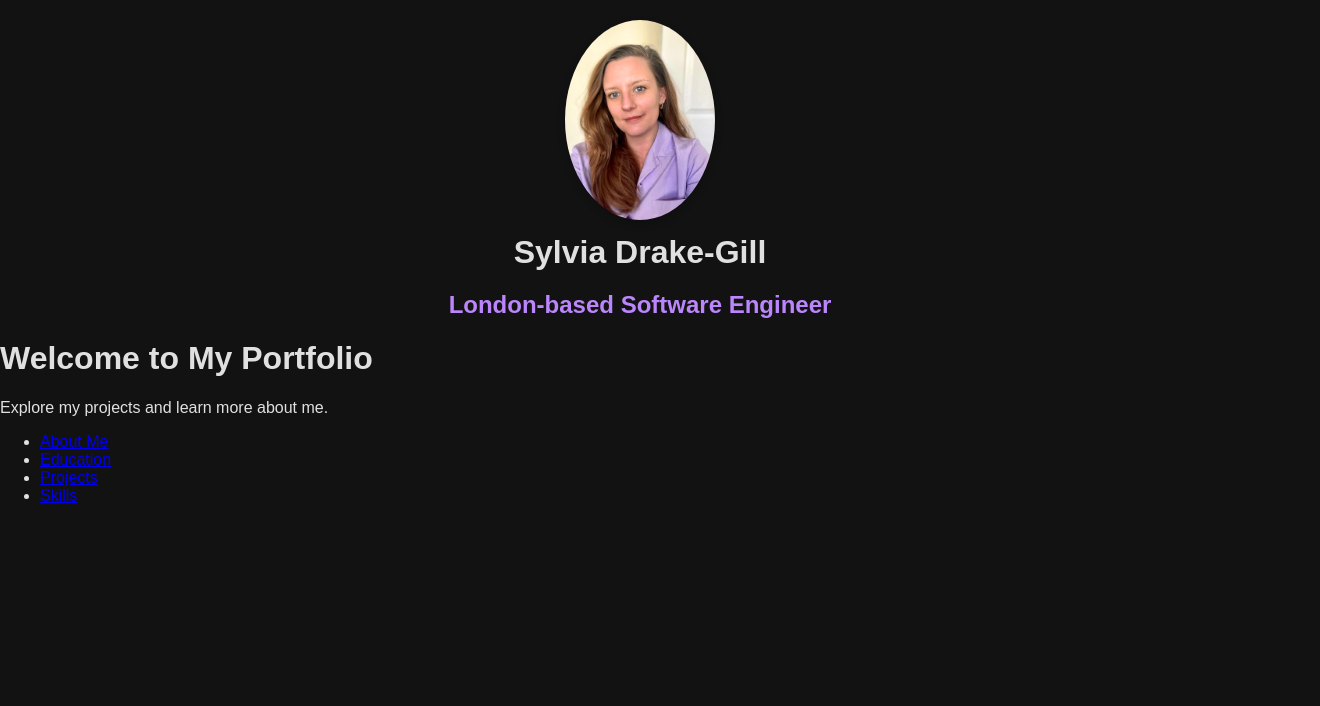
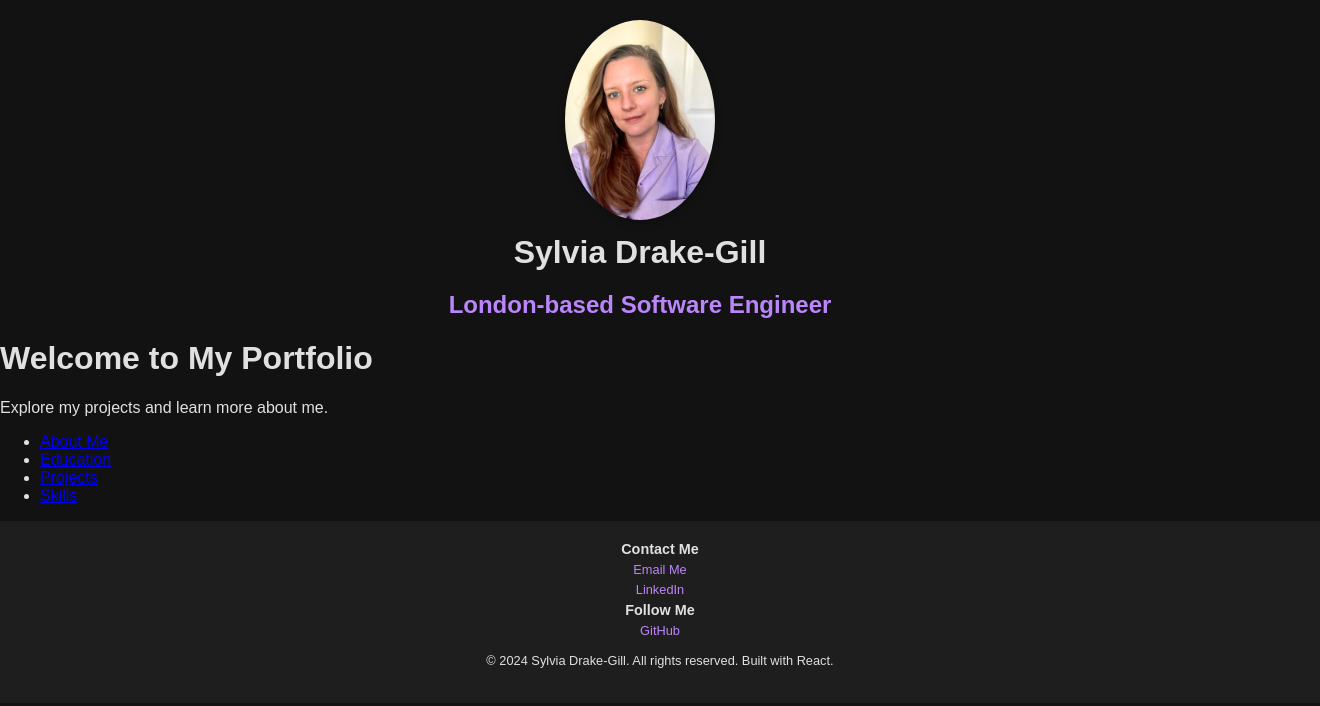
Before and after one commit to sdg877/react_portfolio, a React (Create React App) app: page / in a window 1280 px wide. Shown: the top 706 px of the page, 1320 px wide, since content can reach past the window. Built offline with nearby package versions, Linux system fonts and the light colour scheme; a web font is replaced by a local one.

Commit message:
Experience endpoint  added

```diff
--- a/src/App.jsx
+++ b/src/App.jsx
@@ -9,6 +9,7 @@ import NavBar from "./components/NavBar.jsx";
 import AboutMe from "./pages/AboutMe.jsx";
 import Home from "./pages/Home.jsx";
 import Education from "./pages/Education.jsx";
+import Experience from "./pages/Experience.jsx"
 import Projects from "./pages/Projects.jsx";
 import Skills from "./pages/Skills.jsx";
 import ProjectOne from "./pages/ProjectPages/ProjectOne.jsx";
@@ -19,6 +20,7 @@ import GourmetGallery from "./pages/ProjectPages/GourmetGallery.jsx";
 import Snake from "./pages/ProjectPages/Snake.jsx";
 import SpookSpotters from "./pages/ProjectPages/SpookSpotters.jsx";
 import LayOut from "./components/LayOut.jsx";
+import Footer from "./components/Footer.jsx";
 
 const App = () => {
   const location = useLocation();
@@ -31,6 +33,7 @@ const App = () => {
 
       <Routes>
         <Route path="/about" element={<AboutMe />} />
+        <Route path="/experience" element={<Experience />} />
         <Route path="/education" element={<Education />} />
         <Route path="/skills" element={<Skills />} />
         <Route path="/projects/GourmetGallery" element={<GourmetGallery />} />
@@ -43,6 +46,8 @@ const App = () => {
         <Route path="/projects" element={<Projects />} />
         <Route path="/" element={<Home />} />
       </Routes>
+
+      <Footer />
     </div>
   );
 };
```
